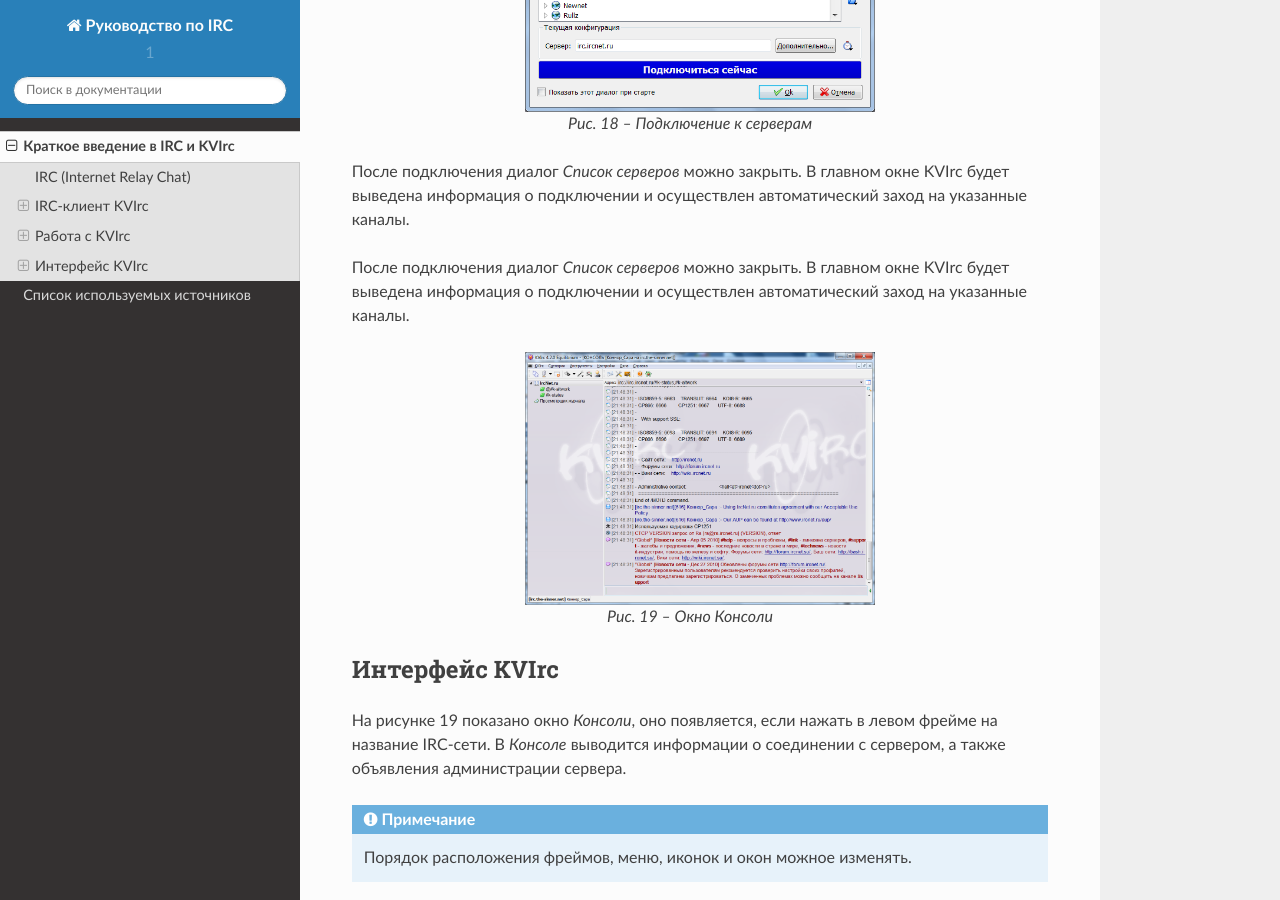
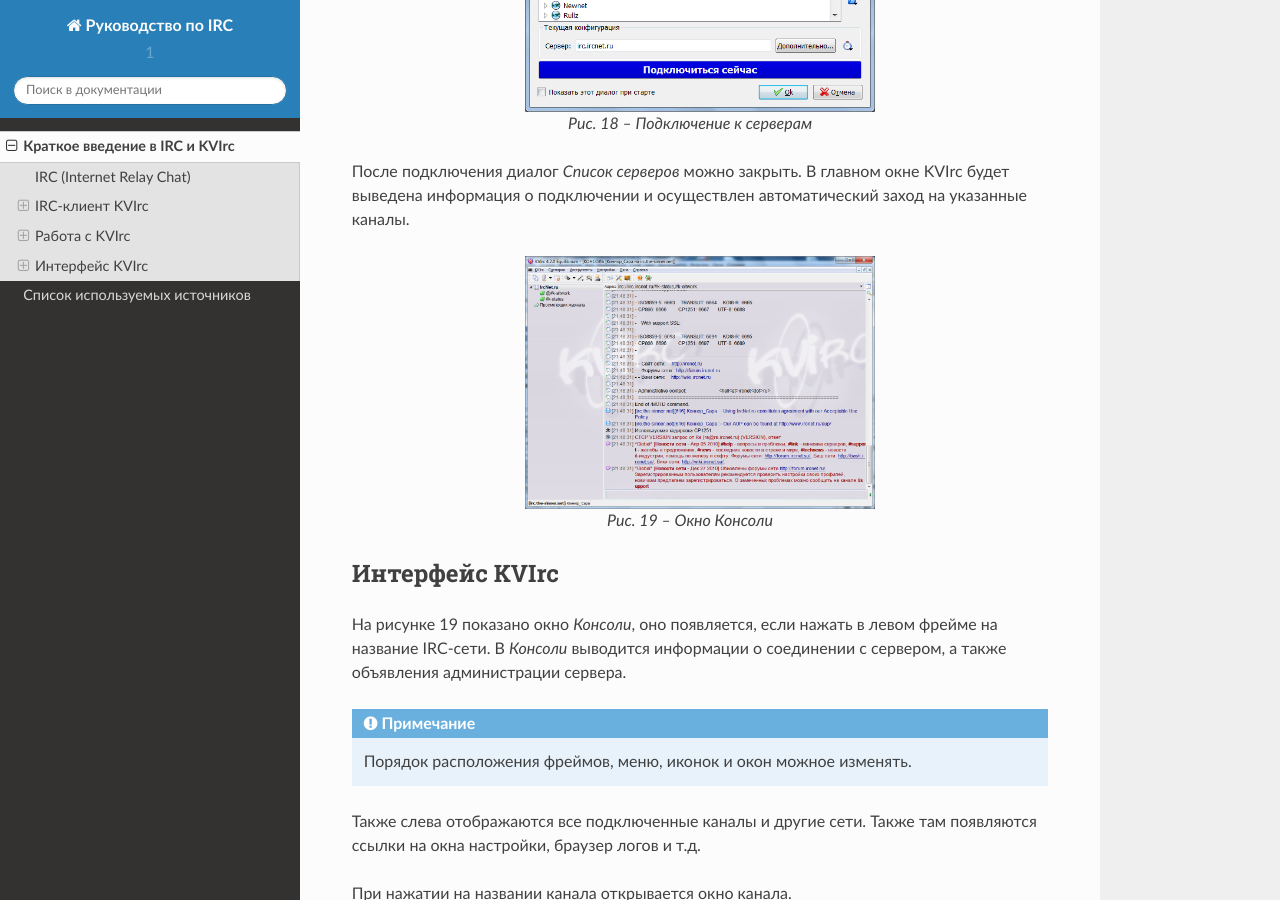
Before and after one commit to mazhartsev/irc-guide, a Sphinx documentation site: the page built from docs/source/quick-start.rst, in a window 1280 px wide and 900 px high, scrolled down 9504 px. Built offline with Sphinx 7.4.7 and the Read the Docs theme 2.0.0, drawn with Linux system fonts in a browser that asks for light colours; formulas are drawn with MathJax 3; some of the changed text lies outside the part shown.

Commit message:
Update quick-start.rst

```diff
--- a/docs/source/quick-start.rst
+++ b/docs/source/quick-start.rst
@@ -248,8 +248,6 @@
 
 После подключения диалог *Список серверов* можно закрыть. В главном окне KVIrc будет выведена информация о подключении и осуществлен автоматический заход на указанные каналы.
 
-После подключения диалог *Список серверов* можно закрыть. В главном окне KVIrc будет выведена информация о подключении и осуществлен автоматический заход на указанные каналы.
-
 .. figure:: img/kvirc-start-022.png
        :width: 350 px
        :align: center
@@ -260,7 +258,7 @@
 Интерфейс KVIrc
 -------------------------------------------------------------
 
-На рисунке 19 показано окно *Консоли*, оно появляется, если нажать в левом фрейме на название IRC-сети. В *Консоле* выводится информации о соединении с сервером, а также объявления администрации сервера.
+На рисунке 19 показано окно *Консоли*, оно появляется, если нажать в левом фрейме на название IRC-сети. В *Консоли* выводится информации о соединении с сервером, а также объявления администрации сервера.
 
 .. note:: Порядок расположения фреймов, меню, иконок и окон можное изменять.
 
```
Also changed, not shown: other parts of docs/source/quick-start.rst (+1 -1 lines).
